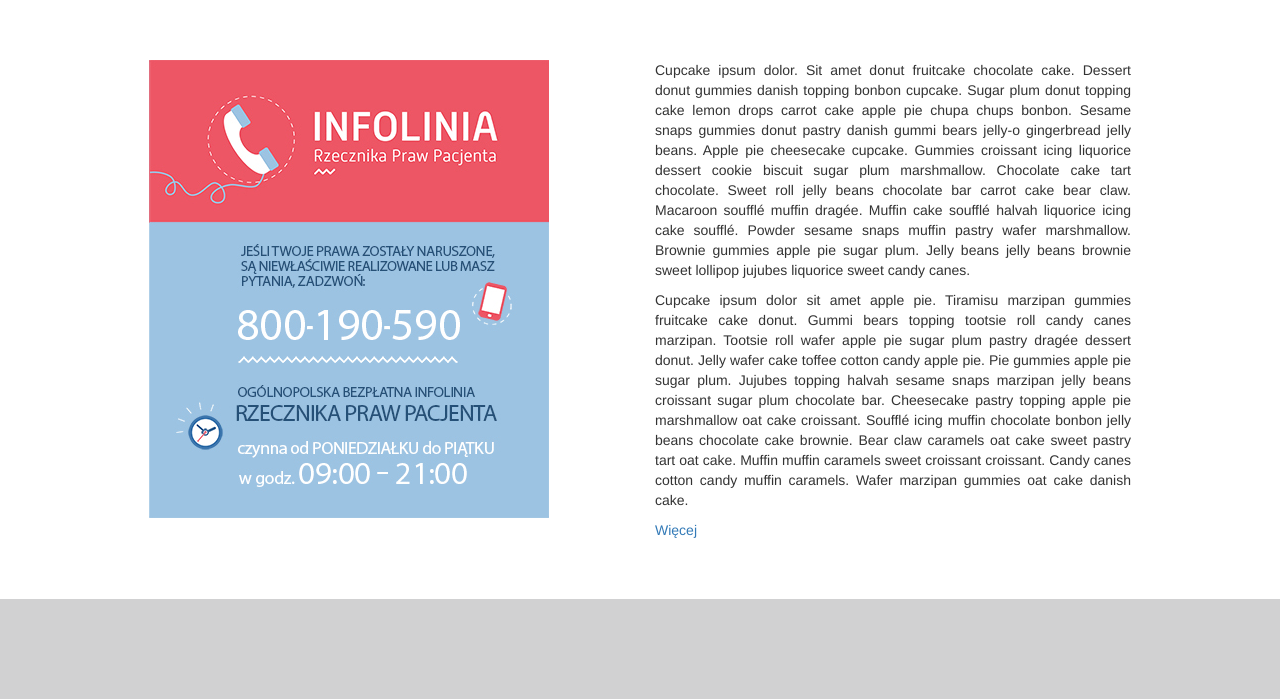
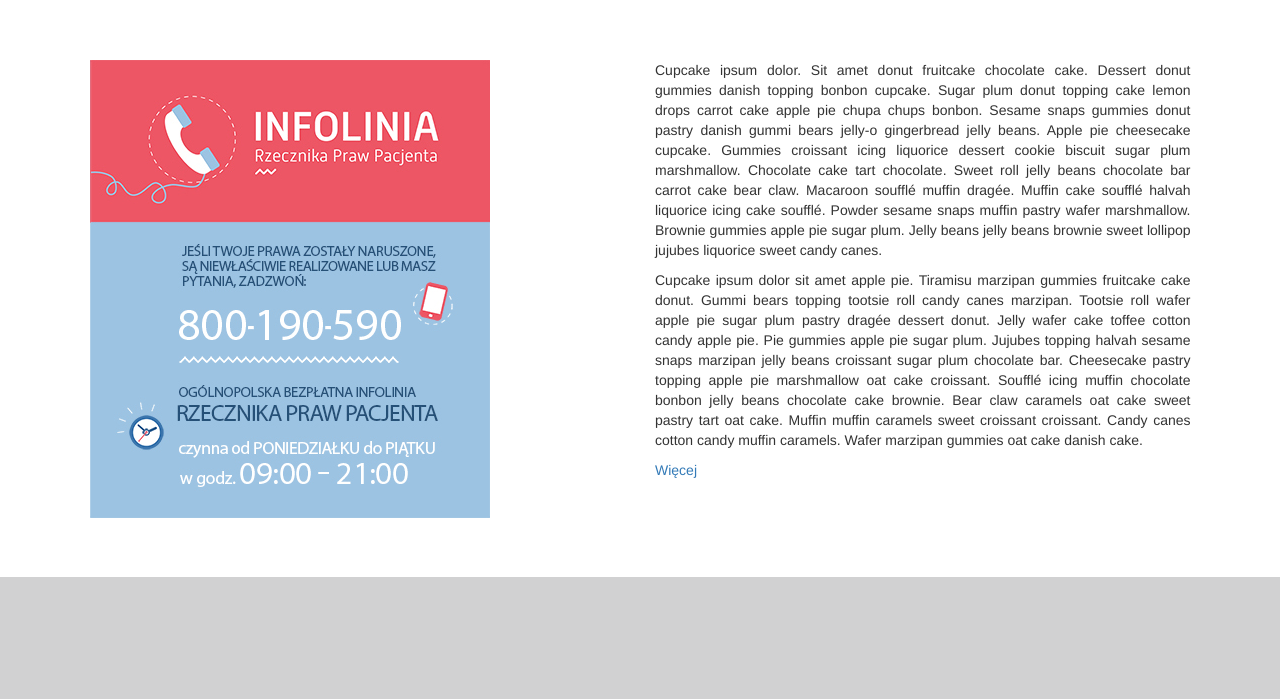
Before and after one commit to LukMona/Doctors_Search_Basic, a website: page index.html in a window 1280 px wide. Shown: the part 481-1180 px from the top of the page. Drawn offline with nearby package versions, Linux system fonts and the light colour scheme.

Commit message:
Changes margins in patients rights.

```diff
--- a/css/style.css
+++ b/css/style.css
@@ -181,7 +181,7 @@
 }
 
 .patientsRights .img {
-  margin-left: 20%;
+  margin-left: 10%;
   margin-bottom: 10%;
 }
 
@@ -193,7 +193,7 @@
 }
 
 .patientsRights .text {
-  margin-right: 20%;
+  margin-right: 10%;
   margin-bottom: 10%;
   text-align: justify;
 }
```
